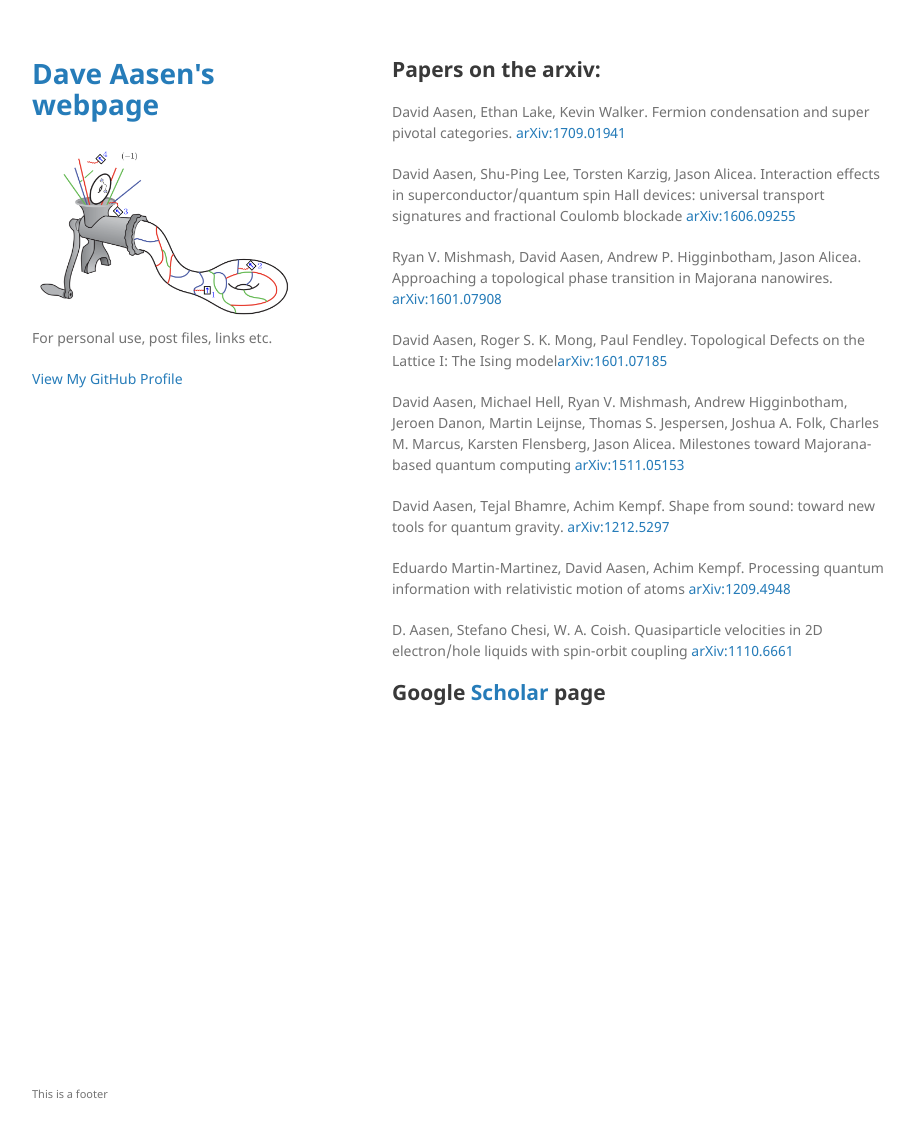
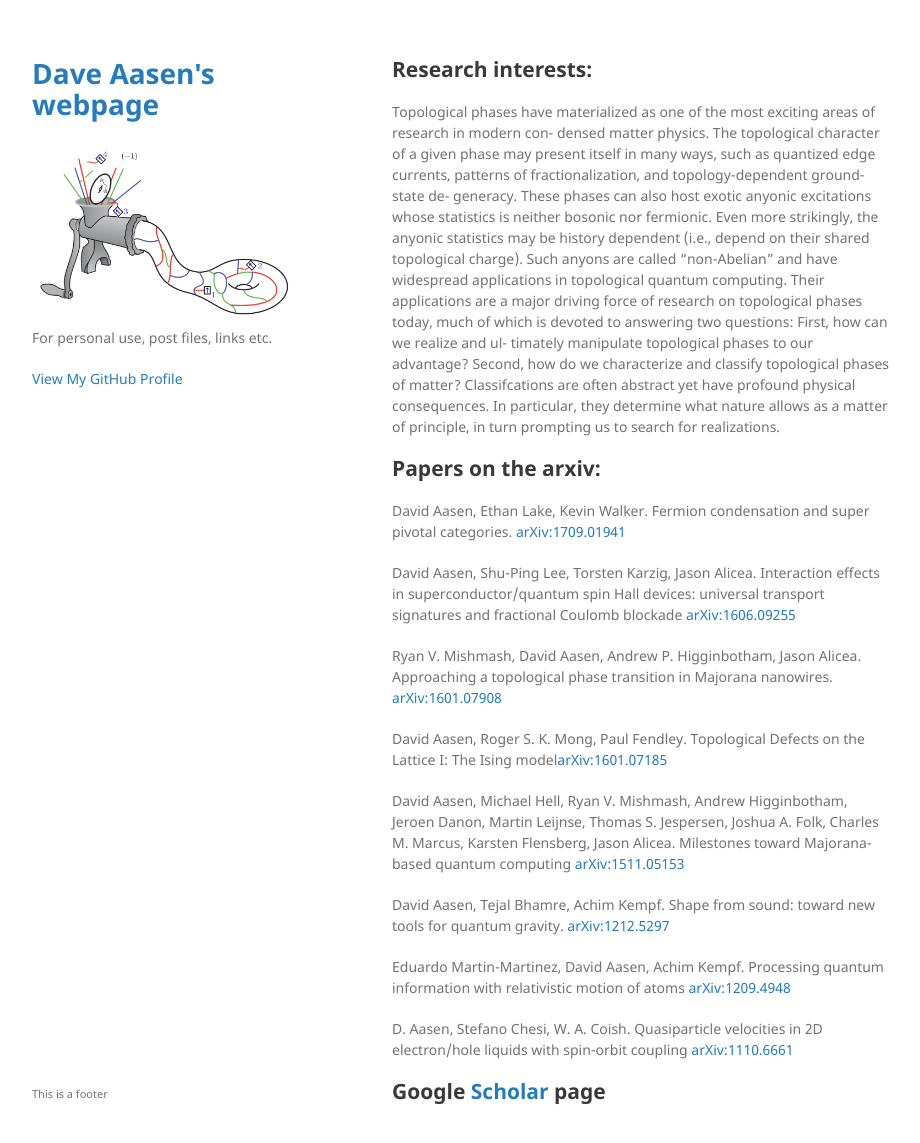
Before and after one commit to davidaasen/davidaasen.github.io, a Jekyll site: the page built from index.md, in a window 1280 px wide and 1173 px high. Shown: the top 1143 px of the window, without its empty margins (178-1098 px from the left). Built offline with Jekyll 4.4.1, drawn with Linux system fonts in a browser that asks for light colours; our own code applies the rules of GitHub Pages for plain Markdown files.

Commit message:
Update index.md

```diff
--- a/index.md
+++ b/index.md
@@ -1,6 +1,20 @@
 ---
 layout: default
 ---
+
+## Research interests:
+Topological phases have materialized as one of the most exciting areas of research in modern con-
+densed matter physics. The topological character of a given phase may present itself in many ways,
+such as quantized edge currents, patterns of fractionalization, and topology-dependent ground-state de-
+generacy. These phases can also host exotic anyonic excitations whose statistics is neither bosonic nor
+fermionic. Even more strikingly, the anyonic statistics may be history dependent (i.e., depend on their
+shared topological charge). Such anyons are called "non-Abelian" and have widespread applications in
+topological quantum computing. Their applications are a major driving force of research on topological
+phases today, much of which is devoted to answering two questions: First, how can we realize and ul-
+timately manipulate topological phases to our advantage? Second, how do we characterize and classify
+topological phases of matter? Classifcations are often abstract yet have profound physical consequences.
+In particular, they determine what nature allows as a matter of principle, in turn prompting us to search
+for realizations.
 
 
 ## Papers on the arxiv:
```
